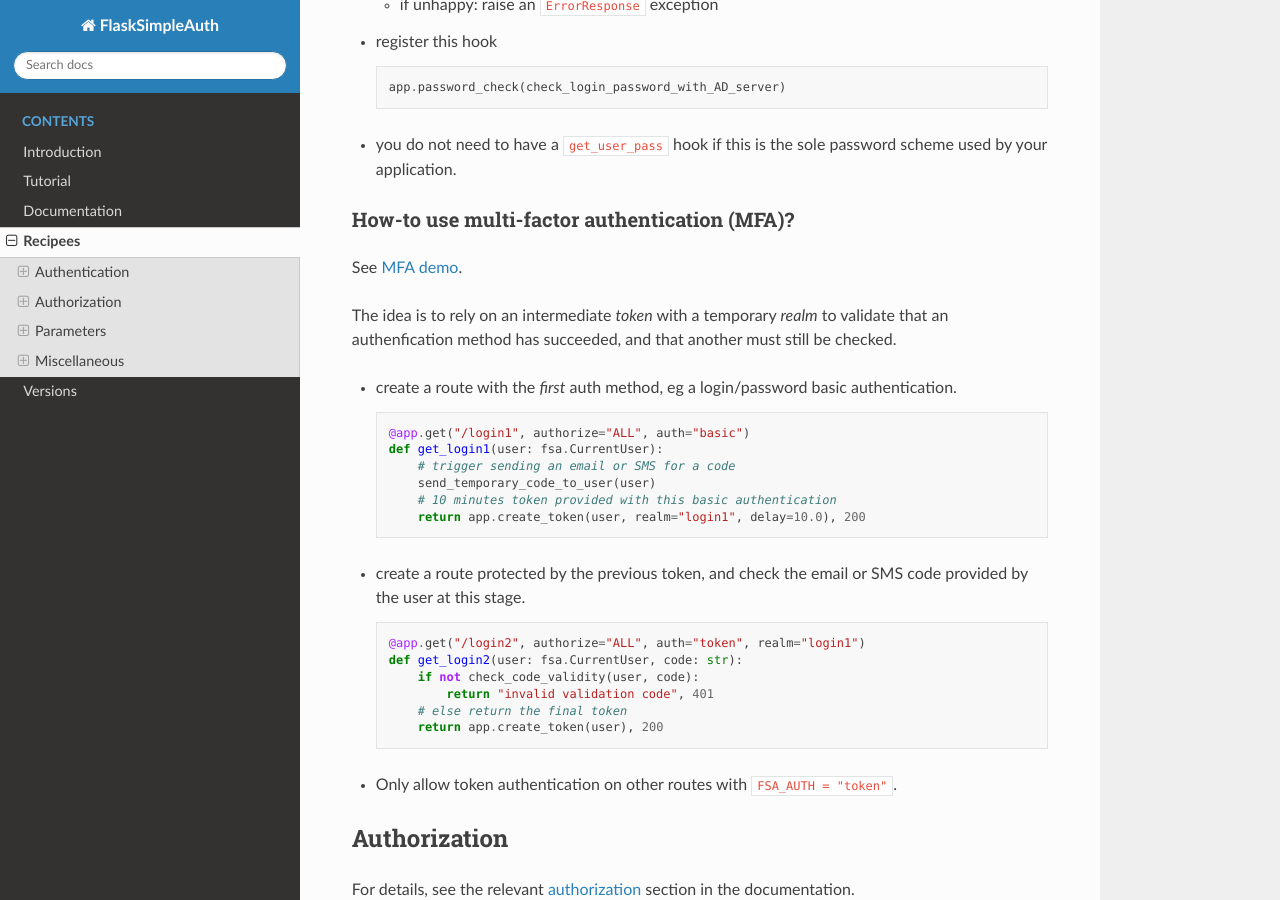
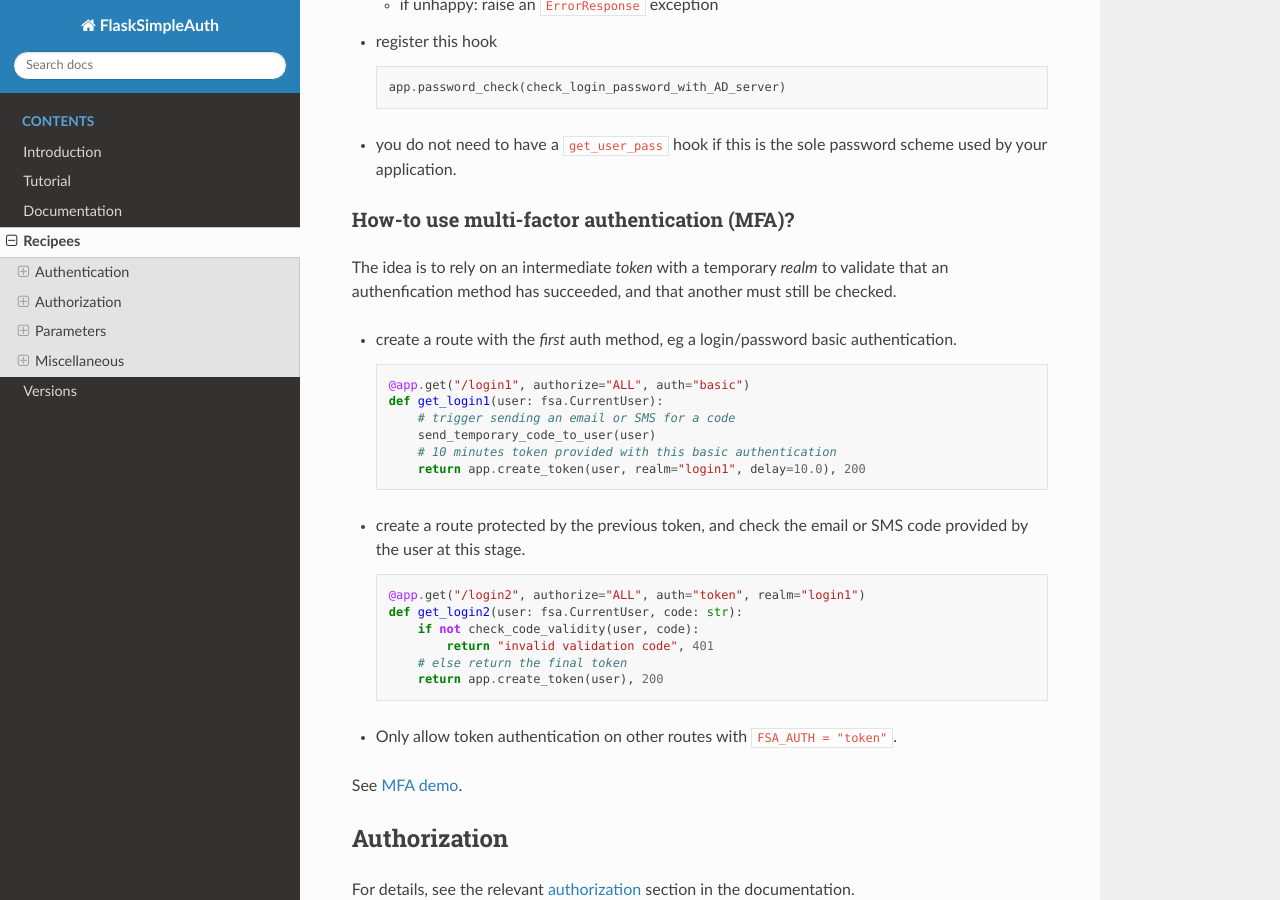
Before and after one commit to zx80/flask-simple-auth, a Sphinx documentation site: the page built from docs/RECIPEES.md, in a window 1280 px wide and 900 px high, scrolled down 2942 px. Built offline with Sphinx 7.4.7 and the Read the Docs theme 2.0.0, drawn with Linux system fonts in a browser that asks for light colours; pages that are not in the unit, such as notebooks, are missing from menus; part of the change alters nothing that is shown.

````diff
--- a/docs/RECIPEES.md
+++ b/docs/RECIPEES.md
@@ -137,8 +137,6 @@ To do that:
 
 ### How-to use multi-factor authentication (MFA)?
 
-See [MFA demo](https://github.com/zx80/flask-simple-auth/blob/main/demo/mfa.py).
-
 The idea is to rely on an intermediate *token* with a temporary *realm* to validate
 that an authenfication method has succeeded, and that another must still be checked.
 
@@ -162,6 +160,8 @@ that an authenfication method has succeeded, and that another must still be chec
       return app.create_token(user), 200
   ```
 - Only allow token authentication on other routes with `FSA_AUTH = "token"`.
+
+See [MFA demo](https://github.com/zx80/flask-simple-auth/blob/main/demo/mfa.py).
 
 ## Authorization
 
````
